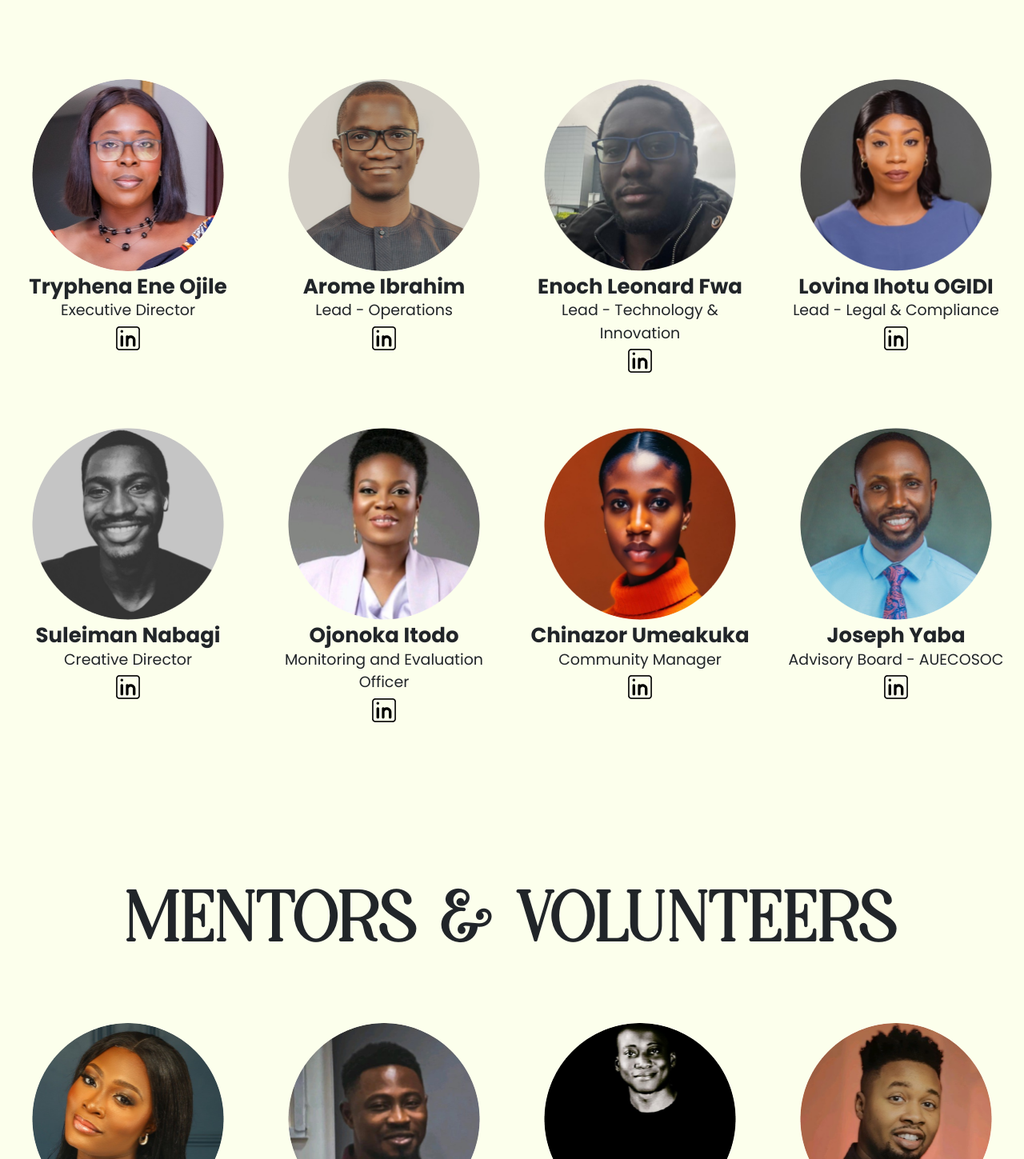
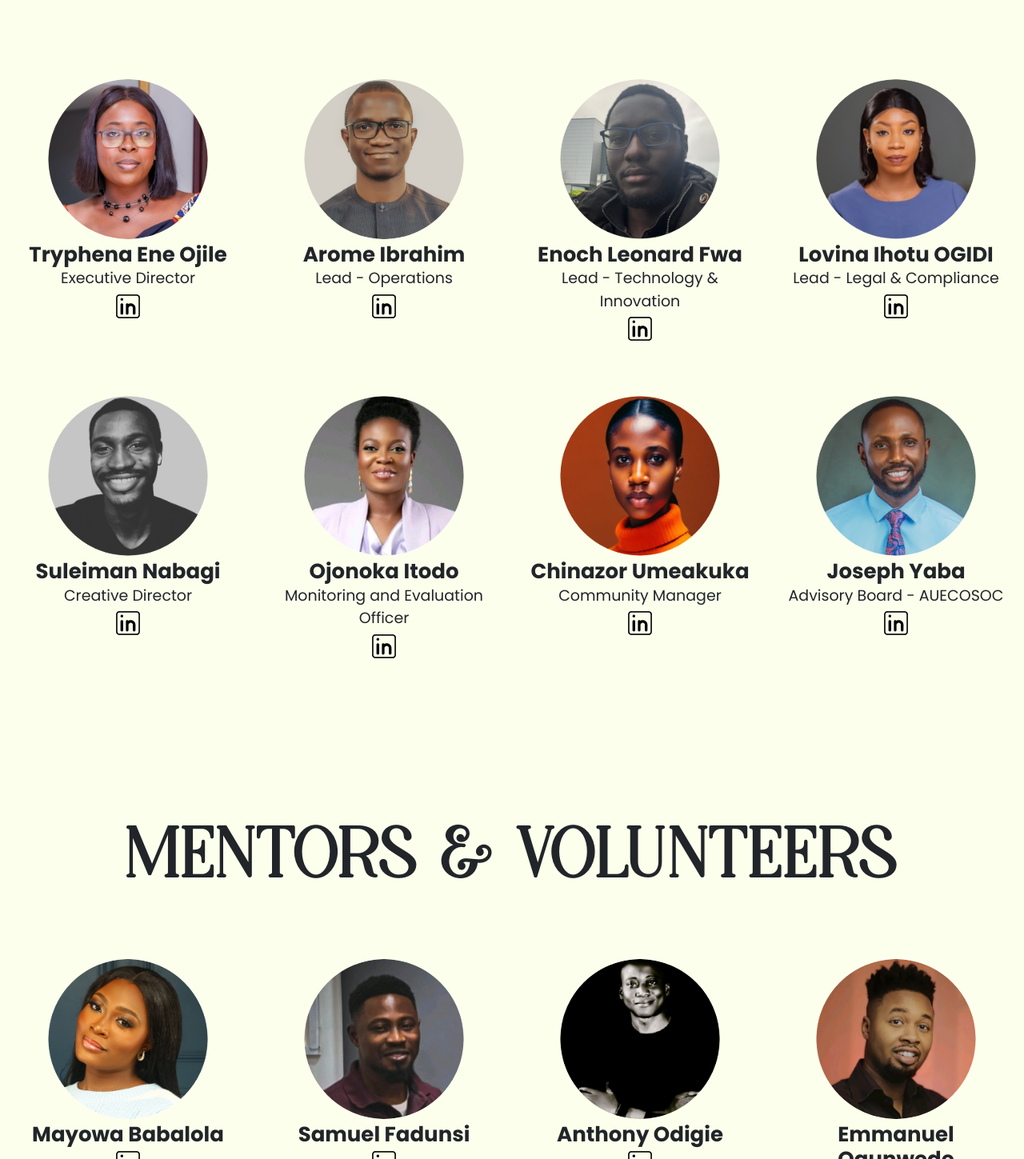
Before and after one commit to oemuraye/mema_tech, a Next.js app: page /about in a window 1280 px wide. Shown: the part 861-2310 px from the top of the page at 80% size. Built offline with nearby package versions, Linux system fonts and the light colour scheme.

Commit message:
team image reduced

```diff
--- a/components/Aboutpage/Section2.js
+++ b/components/Aboutpage/Section2.js
@@ -149,7 +149,7 @@ const Section2 = () => {
             {teamMembers.map((member, index) => (
                 <div key={index} className="team-member text-center mb-4 col-md-3 col-sm-6">
                     <Image src={member.image} alt={member.name} className="rounded-circle mb-1 team-image"
-                        width={240} height={240}
+                        width={200} height={200}
                     />
                     <h5 className='mb-0'>{member.name}</h5>
                     <p className='mb-0'>{member.position}</p>
@@ -178,7 +178,7 @@ const Section2 = () => {
             {mentorMembers.map((member, index) => (
                 <div key={index} className="team-member text-center mb-4 col-md-3 col-sm-6">
                     <Image src={member.image} alt={member.name} className="rounded-circle team-image mb-1"
-                        width={240} height={240}
+                        width={200} height={200}
                     />
                     <h5 className='mb-0'>{member.name}</h5>
                     <div className="social-icons d-flex justify-content-center gap-3">
--- a/components/Header/Header.js
+++ b/components/Header/Header.js
@@ -13,7 +13,13 @@ const Header = () => {
   const [isMenuOpen, setIsMenuOpen] = useState(false);
   const pathname = usePathname();
 
-  const isActive = (path) => pathname === path;
+  // const isActive = (path) => pathname === path;
+  const isActive = (path) => {
+    if (path === "/") {
+      return pathname === "/";
+    }
+    return pathname.startsWith(path);
+  };
 
   const toggleMenu = () => {
     setIsMenuOpen(!isMenuOpen);
```
